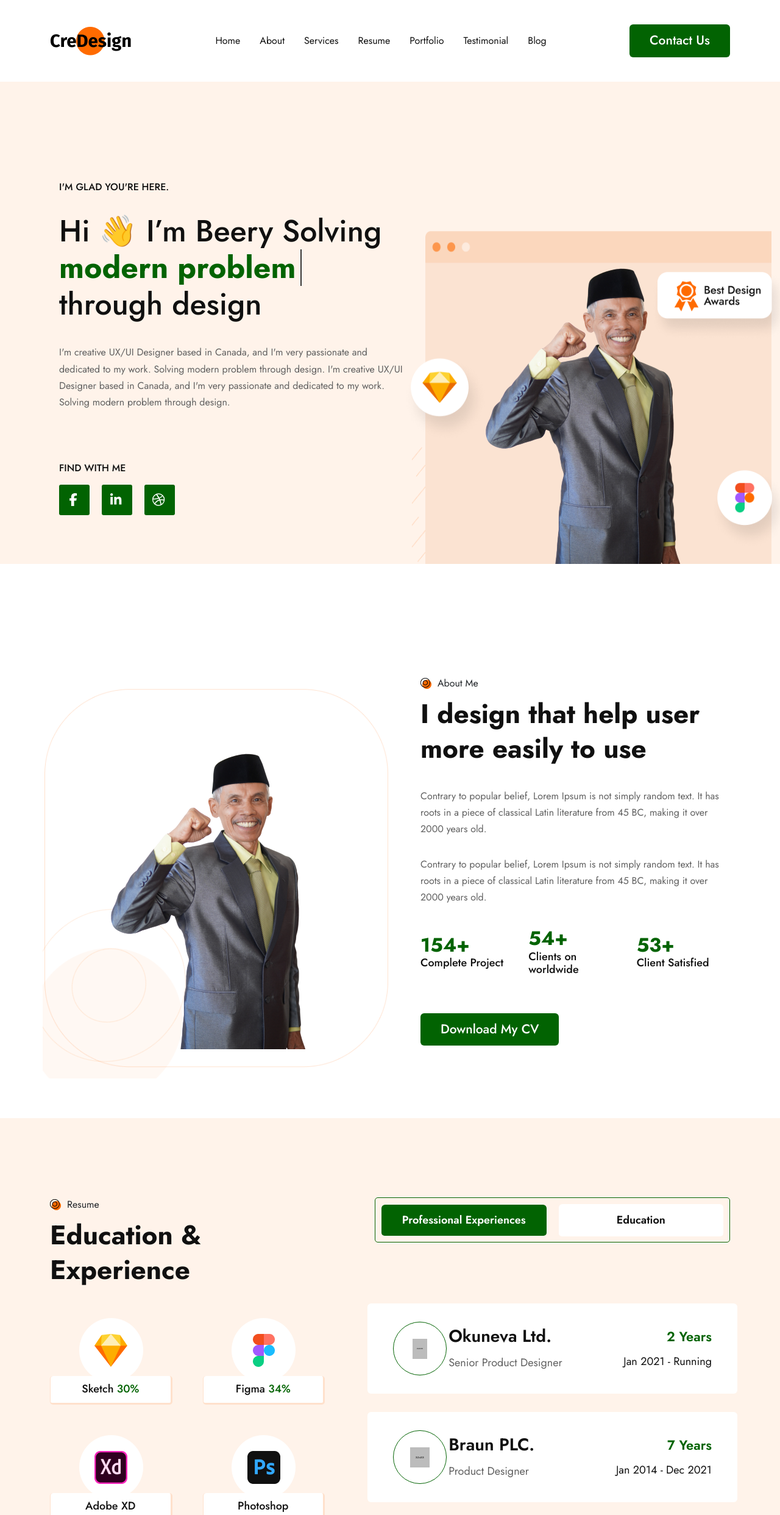
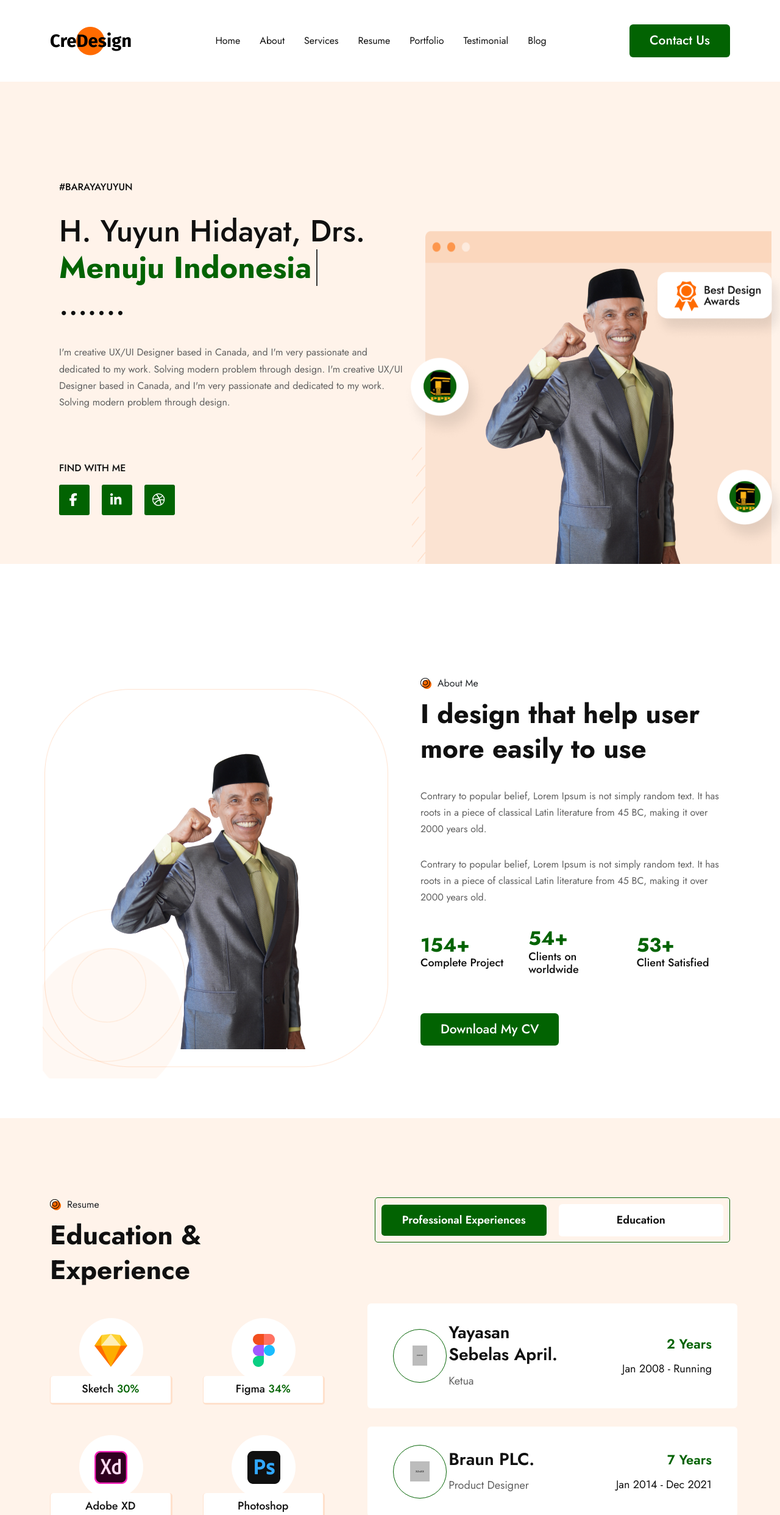
Before and after one commit to autobot-byte/bayu.github.io, a plain HTML site: page index.html in a window 1280 px wide. Shown: the top 2485 px of the page at 61% size. Drawn offline with Linux system fonts and the light colour scheme.

Commit message:
aded photo 🟢

```diff
--- a/index.html
+++ b/index.html
@@ -118,16 +118,17 @@
                         <div class="home-banner-wrapper row align-items-end">
                             <div class="col-12 col-lg-6 col-xxl-7 home-banner-text-col position-relative">
                                 <div class="d-flex align-items-center">
-                                    <p class="fw-500 black-color text-uppercase mb-30">I'm glad you're here.</p>
+                                    <p class="fw-500 black-color text-uppercase mb-30">#Barayayuyun</p>
                                 </div>
                                 <div class="animate-heading">
-                                    <h1 class="black-color h1-home-4 fw-500 ah-headline">Hi 👋 I’m Beery Solving <span
-                                        class="orange-color fw-700">modern <span class="ah-words-wrapper">
-                                            <b class="is-visible">problem</b>
-                                            <b>solutions</b>
-                                        </span></span>
+                                    <h1 class="black-color h1-home-4 fw-500 ah-headline">H. Yuyun Hidayat, Drs.<span
+                                            class="orange-color fw-700">Menuju <span class="ah-words-wrapper">
+                                                <b class="is-visible">Indonesia</b>
+                                                <b>Sejahtera</b>
+                                            </span></span>
                                         <br>
-                                        through design</h1>
+                                        .......
+                                    </h1>
                                 </div>
                                 <p class="p line-height-7 mt-35 secondary-black fw-400">
                                     I'm creative UX/UI Designer based in Canada, and I'm very passionate and dedicated
@@ -161,14 +162,13 @@
                             </div>
                             <div
                                 class="col-12 col-lg-6 col-xxl-5 text-center position-relative home-four-banner-img-col mb-5 mb-lg-0">
-                                <img class="img-fluid home-banner-img" src="img/BAYU.png"
-                                    alt="banner-image">
+                                <img class="img-fluid home-banner-img" src="img/BAYU.png" alt="banner-image">
                                 <img class="home-four-banner-figma position-absolute zoom-in-out delay-200"
-                                    src="img/FigmaShape.png" alt="figma">
+                                    src="img/logoppp.png" alt="figma">
                                 <img class="home-four-banner-experience position-absolute zoom-in-out delay-100"
                                     src="img/ExperienceShape.png" alt="experience">
-                                <img class="home-four-banner-sketch position-absolute zoom-in-out"
-                                    src="img/SketchShape.png" alt="experience">
+                                <img class="home-four-banner-sketch position-absolute zoom-in-out" src="img/logoppp.png"
+                                    alt="experience">
                             </div>
                         </div>
                     </div>
@@ -185,8 +185,7 @@
                             <div class="row align-items-center">
                                 <div
                                     class="about-image-col col-12 col-lg-6 text-center position-relative overflow-hidden pb-3 pb-sm-5">
-                                    <img class="img-fluid position-relative z-1" src="img/BAYU.png"
-                                        alt="about image">
+                                    <img class="img-fluid position-relative z-1" src="img/BAYU.png" alt="about image">
                                     <img class="about-four-shape position-absolute rotate-360"
                                         src="img/aboutFourCirclle.png" alt="circular shape">
                                     <img class="position-absolute about-four-line-shape" src="img/aboutFourLineBg.png"
@@ -373,17 +372,17 @@
                                                 </div>
                                                 <div class="col-12 col-sm-5 text-center text-sm-start">
                                                     <h3 class="resume-tab-title fw-600 line-height-3 black-color mb-10">
-                                                        Okuneva Ltd.
+                                                        Yayasan Sebelas April.
                                                     </h3>
-                                                    <h5 class="fw-400 line-height-6 secondary-black">Senior Product
-                                                        Designer
+                                                    <h5 class="fw-400 line-height-6 secondary-black">Ketua
+
                                                     </h5>
                                                 </div>
                                                 <div class="col-12 col-sm-5 text-center text-sm-end mt-3 mt-sm-0">
                                                     <h4 class="resume-tab-time orange-color fw-600 line-height-5 mb-10">
                                                         2
                                                         Years</h4>
-                                                    <h5 class="fw-400 line-height-6 black-color">Jan 2021 - Running</h5>
+                                                    <h5 class="fw-400 line-height-6 black-color">Jan 2008 - Running</h5>
                                                 </div>
                                             </div>
                                             <div
@@ -551,8 +550,10 @@
                                             <img class="img-fluid" src="img/recentSix.png" alt="portfolio img">
                                         </div>
                                         <div class="w-100 justify-content-center align-items-center pt-15">
-                                            <p class="secondary-black fw-400 line-height-7 text-uppercase">Graphic Design</p>
-                                            <a data-bs-toggle="modal" data-bs-target="#recentModalSix" href="#recentModalSix"
+                                            <p class="secondary-black fw-400 line-height-7 text-uppercase">Graphic
+                                                Design</p>
+                                            <a data-bs-toggle="modal" data-bs-target="#recentModalSix"
+                                                href="#recentModalSix"
                                                 class="h4 black-color fw-600 line-height-3 portfolio-massonary-item-link">
                                                 The best way to impress your web
                                             </a>
@@ -564,7 +565,8 @@
                                                 <div>
                                                     <button type="button" class="btn-close mb-10 btn"
                                                         data-bs-dismiss="modal" aria-label="Close"></button>
-                                                    <img class="img-fluid" src="img/recentSeven.png" alt="portfolio img">
+                                                    <img class="img-fluid" src="img/recentSeven.png"
+                                                        alt="portfolio img">
                                                 </div>
                                             </div>
                                         </div>
@@ -572,8 +574,10 @@
                                             <img class="img-fluid" src="img/recentSeven.png" alt="portfolio img">
                                         </div>
                                         <div class="w-100 justify-content-center align-items-center pt-15">
-                                            <p class="secondary-black fw-400 line-height-7 text-uppercase">Mobile Design</p>
-                                            <a data-bs-toggle="modal" data-bs-target="#recentModalSeven" href="#recentModalSeven"
+                                            <p class="secondary-black fw-400 line-height-7 text-uppercase">Mobile Design
+                                            </p>
+                                            <a data-bs-toggle="modal" data-bs-target="#recentModalSeven"
+                                                href="#recentModalSeven"
                                                 class="h4 black-color fw-600 line-height-3 portfolio-massonary-item-link">
                                                 Case Study - Project the best way to impress your web application.
                                             </a>
@@ -585,7 +589,8 @@
                                                 <div>
                                                     <button type="button" class="btn-close mb-10 btn"
                                                         data-bs-dismiss="modal" aria-label="Close"></button>
-                                                    <img class="img-fluid" src="img/recentEight.png" alt="portfolio img">
+                                                    <img class="img-fluid" src="img/recentEight.png"
+                                                        alt="portfolio img">
                                                 </div>
                                             </div>
                                         </div>
@@ -593,8 +598,10 @@
                                             <img class="img-fluid" src="img/recentEight.png" alt="portfolio img">
                                         </div>
                                         <div class="w-100 justify-content-center align-items-center pt-15">
-                                            <p class="secondary-black fw-400 line-height-7 text-uppercase">Development</p>
-                                            <a data-bs-toggle="modal" data-bs-target="#recentModalEight" href="#recentModalEight"
+                                            <p class="secondary-black fw-400 line-height-7 text-uppercase">Development
+                                            </p>
+                                            <a data-bs-toggle="modal" data-bs-target="#recentModalEight"
+                                                href="#recentModalEight"
                                                 class="h4 black-color fw-600 line-height-3 portfolio-massonary-item-link">
                                                 Cryptocurrency futuristic project.
                                             </a>
@@ -614,8 +621,10 @@
                                             <img class="img-fluid" src="img/recentNine.png" alt="portfolio img">
                                         </div>
                                         <div class="w-100 justify-content-center align-items-center pt-15">
-                                            <p class="secondary-black fw-400 line-height-7 text-uppercase">Mobile Design</p>
-                                            <a data-bs-toggle="modal" data-bs-target="#recentModalNine" href="#recentModalNine"
+                                            <p class="secondary-black fw-400 line-height-7 text-uppercase">Mobile Design
+                                            </p>
+                                            <a data-bs-toggle="modal" data-bs-target="#recentModalNine"
+                                                href="#recentModalNine"
                                                 class="h4 black-color fw-600 line-height-3 portfolio-massonary-item-link">
                                                 Project creativ digital agency ts.
                                             </a>
@@ -635,8 +644,10 @@
                                             <img class="img-fluid" src="img/recentTen.png" alt="portfolio img">
                                         </div>
                                         <div class="w-100 justify-content-center align-items-center pt-15">
-                                            <p class="secondary-black fw-400 line-height-7 text-uppercase">Ios Design</p>
-                                            <a data-bs-toggle="modal" data-bs-target="#recentModalTen" href="#recentModalTen"
+                                            <p class="secondary-black fw-400 line-height-7 text-uppercase">Ios Design
+                                            </p>
+                                            <a data-bs-toggle="modal" data-bs-target="#recentModalTen"
+                                                href="#recentModalTen"
                                                 class="h4 black-color fw-600 line-height-3 portfolio-massonary-item-link">
                                                 Project creative business tas.
                                             </a>
@@ -846,8 +857,7 @@
                                             <a class="fw-400 p line-height-7 text-white" href="#about">About</a>
                                         </li>
                                         <li class="footer-link-item">
-                                            <a class="fw-400 p line-height-7 text-white"
-                                                href="#portfolio">Portfolio</a>
+                                            <a class="fw-400 p line-height-7 text-white" href="#portfolio">Portfolio</a>
                                         </li>
                                         <li class="footer-link-item">
                                             <a class="fw-400 p line-height-7 text-white" href="#resume">Resume</a>
@@ -873,8 +883,7 @@
                                                 href="#services">Videography</a>
                                         </li>
                                         <li class="footer-link-item">
-                                            <a class="fw-400 p line-height-7 text-white"
-                                                href="#services">Wedding</a>
+                                            <a class="fw-400 p line-height-7 text-white" href="#services">Wedding</a>
                                         </li>
                                     </ul>
                                 </div>
```
Also changed, not shown: img/Logo_PPP.svg.png (added), img/logo-ppp.png (added), img/logoppp.png (added), 1 other file.
